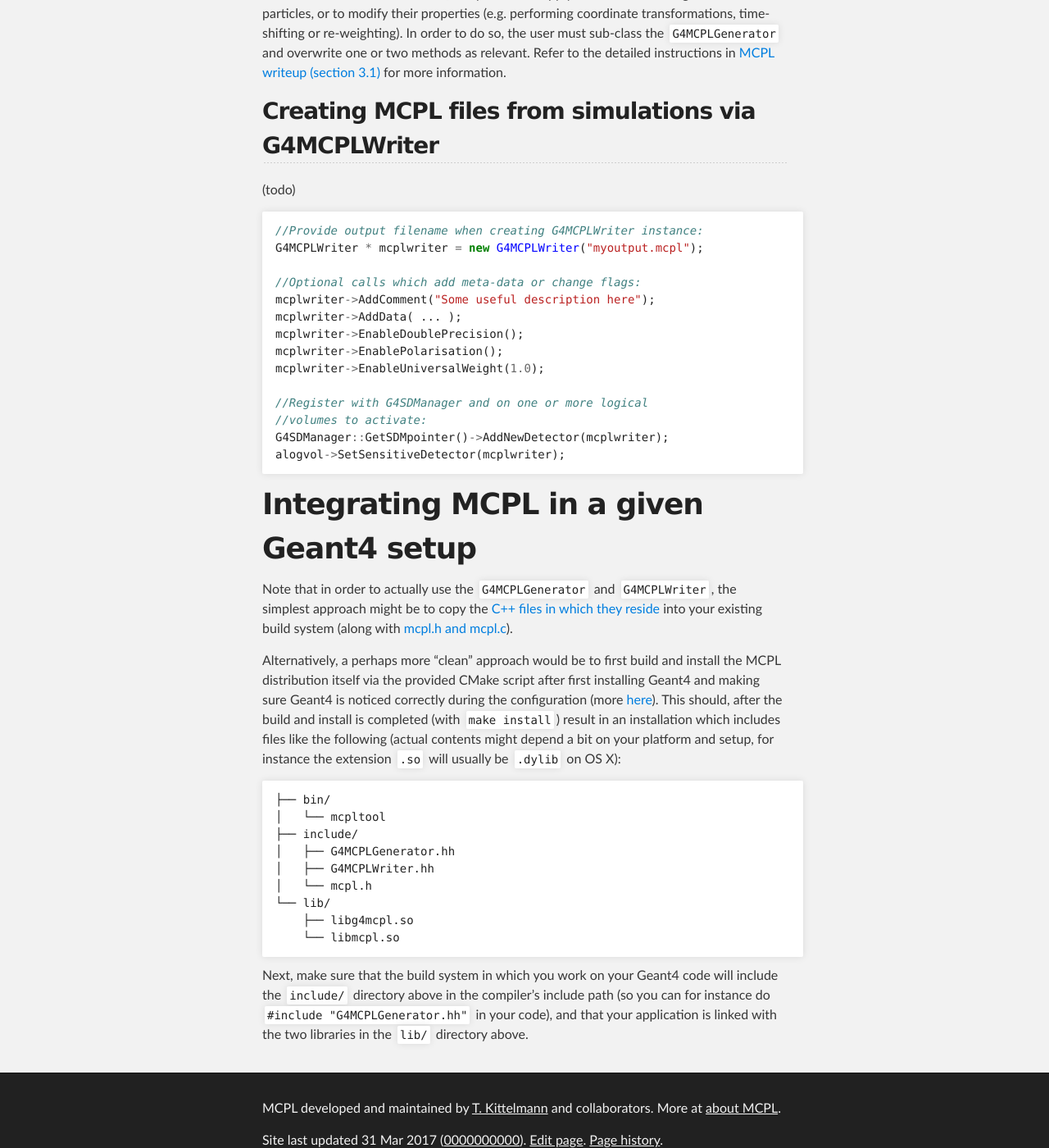
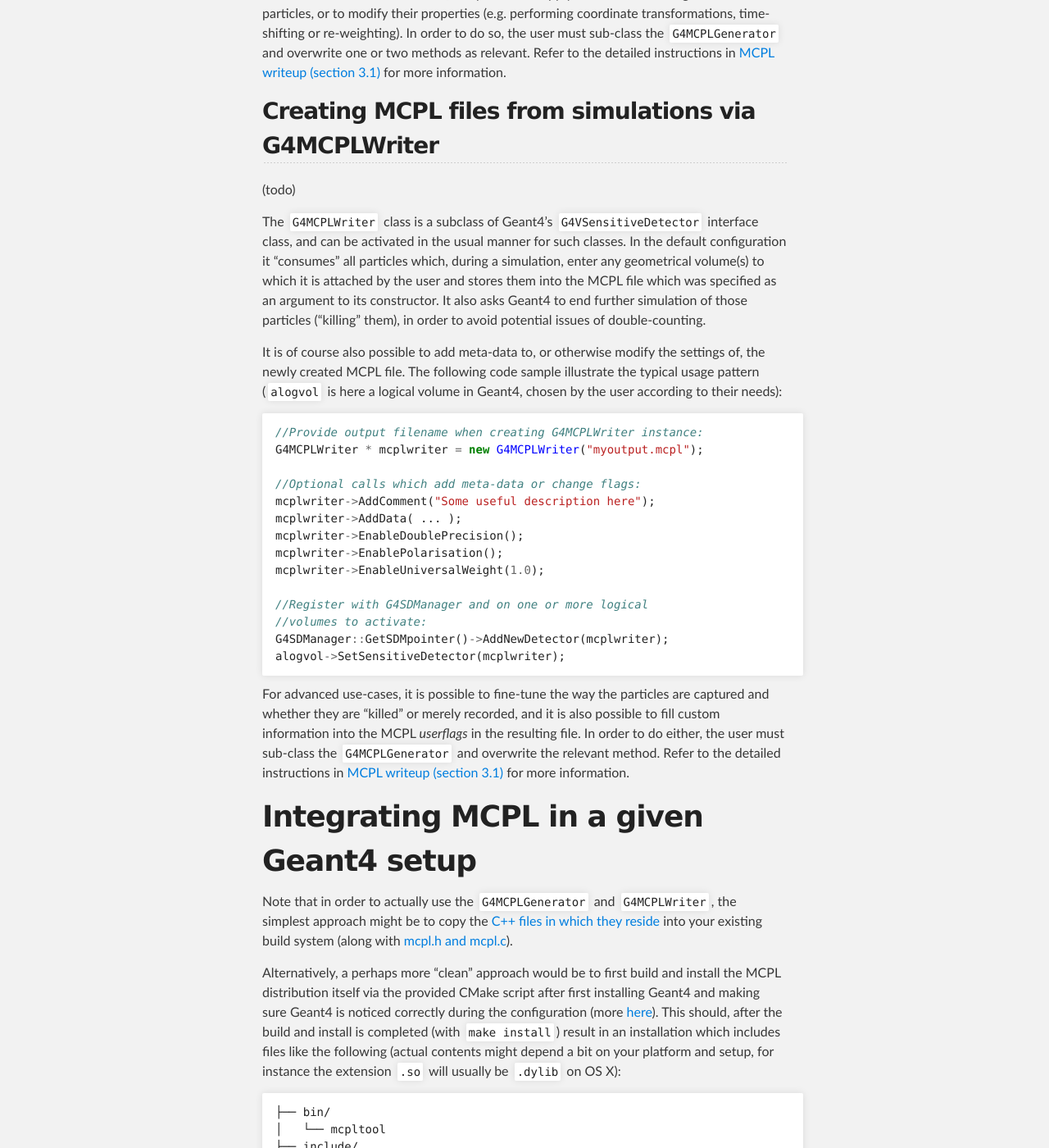
Before and after one commit to mctools/mcpl, a Jekyll site: the page built from hooks_geant4.md, in a window 1280 px wide and 1400 px high, scrolled down 1642 px. Shown: the whole window at 82% size. Built offline with Jekyll 4.4.1, drawn with Linux system fonts in a browser that asks for light colours.

Commit message:
Update hooks_geant4.md

````diff
--- a/hooks_geant4.md
+++ b/hooks_geant4.md
@@ -44,6 +44,10 @@ For advanced use-cases, it is possible to fine-tune the way the particles from t
 
 (todo)
 
+The `G4MCPLWriter` class is a subclass of Geant4's `G4VSensitiveDetector` interface class, and can be activated in the usual manner for such classes. In the default configuration it “consumes” all particles which, during a simulation, enter any geometrical volume(s) to which it is attached by the user and stores them into the MCPL file which was specified as an argument to its constructor. It also asks Geant4 to end further simulation of those particles (“killing” them), in order to avoid potential issues of double-counting.
+
+It is of course also possible to add meta-data to, or otherwise modify the settings of, the newly created MCPL file. The following code sample illustrate the typical usage pattern (`alogvol` is here a logical volume in Geant4, chosen by the user according to their needs):
+
 ```c++
 //Provide output filename when creating G4MCPLWriter instance:
 G4MCPLWriter * mcplwriter = new G4MCPLWriter("myoutput.mcpl");
@@ -60,6 +64,9 @@ mcplwriter->EnableUniversalWeight(1.0);
 G4SDManager::GetSDMpointer()->AddNewDetector(mcplwriter);
 alogvol->SetSensitiveDetector(mcplwriter);
 ```
+
+For advanced use-cases, it is possible to fine-tune the way the particles are captured and whether they are "killed" or merely recorded, and it is also possible to fill custom information into the MCPL _userflags_ in the resulting file. In order to do either, the user must sub-class the `G4MCPLGenerator` and overwrite the relevant method. Refer to the detailed instructions in {% include linkpaper.html subsection=3.1
+%} for more information.
 
 # Integrating MCPL in a given Geant4 setup
 
````
